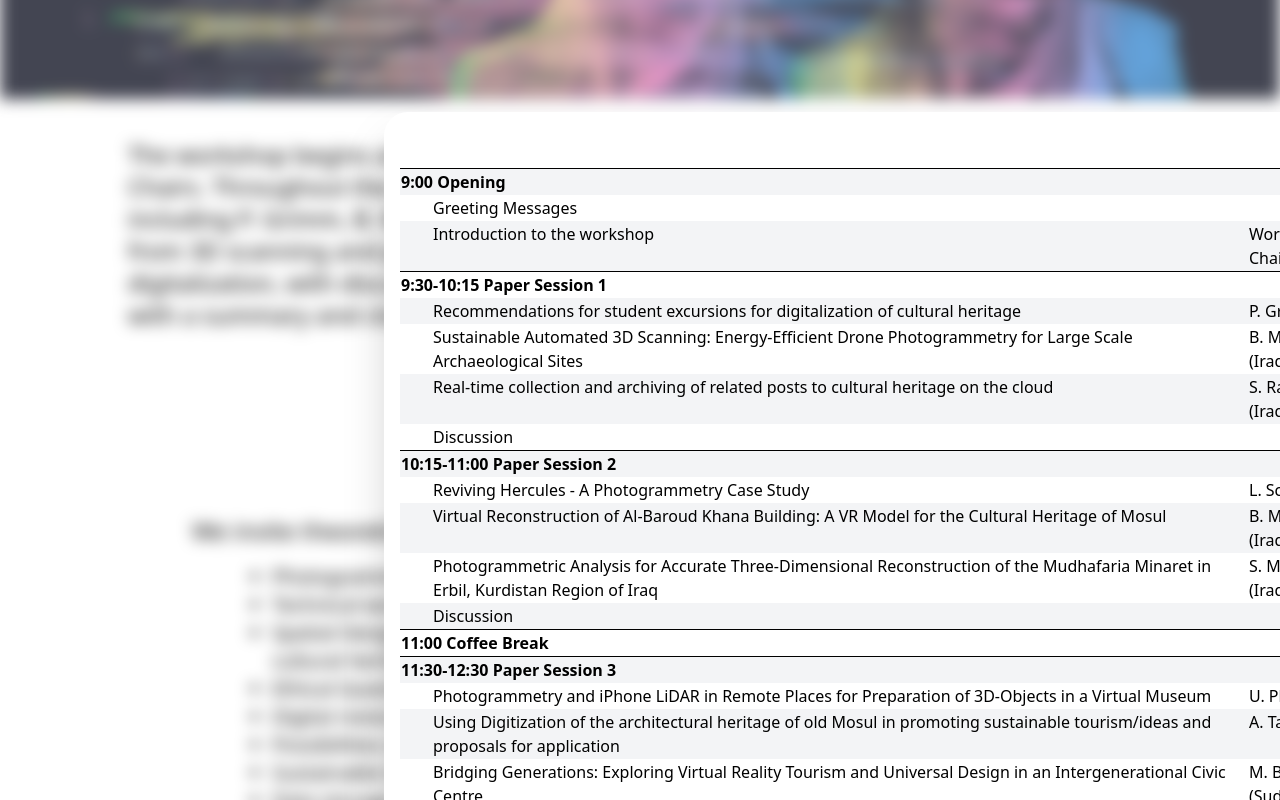
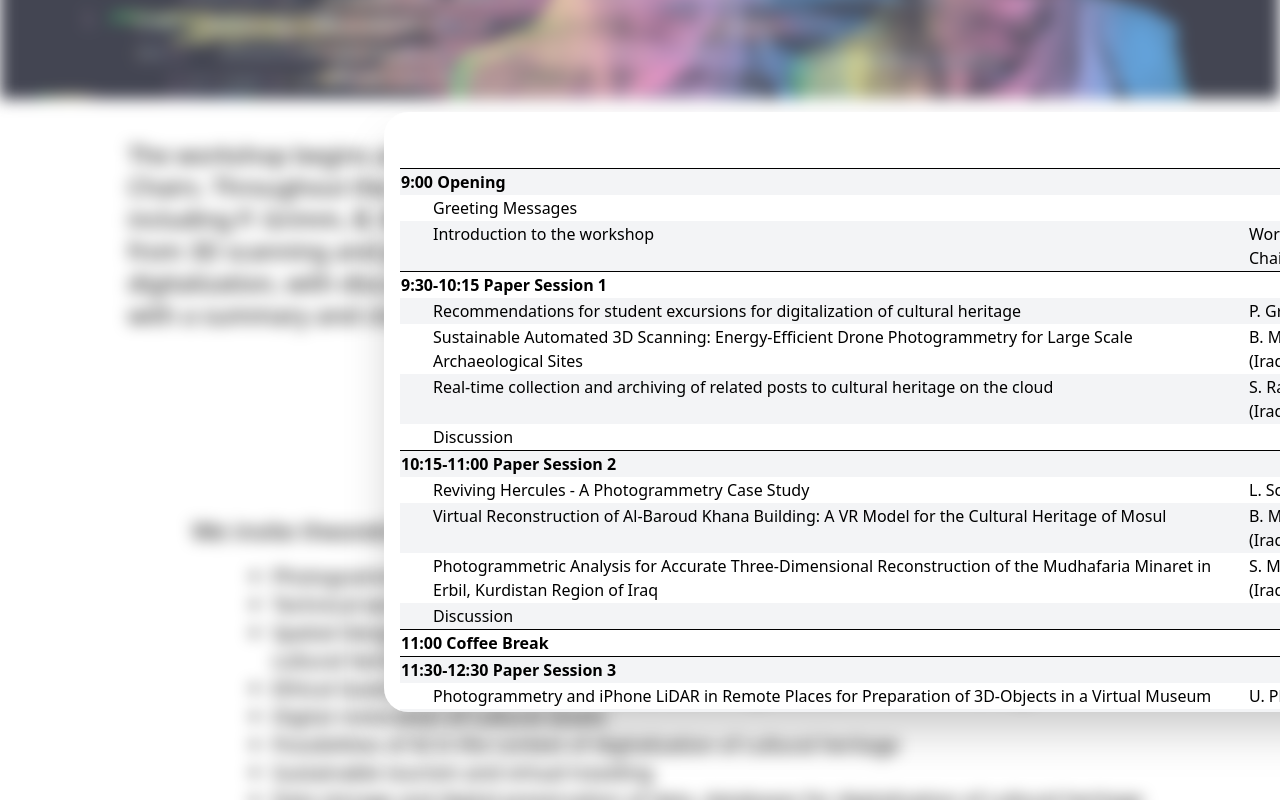
Before and after one commit to abdulkerimosman/final, a website: page julia2/index.html in a window 1280 px wide. Both pictures are taken after a click on the button "Schedule". Shown: the part 1391-2191 px from the top of the page. Drawn offline with Linux system fonts and the light colour scheme; a web font is replaced by a local one.

Commit message:
Update index.html

```diff
--- a/julia2/index.html
+++ b/julia2/index.html
@@ -11,7 +11,7 @@
 <body class="font-roboto" id="body">
     <!-- Pop Up -->
 
-    <div class="mx-6 md:mx-24 lg:mx-96  p-4 pt-14 fixed bg-white shadow-2xl z-30 rounded-l-3xl  h-600 hidden scroll-my-44 scrollbar-track-gray-300  scrollbar-thumb-gray-400  overflow-y-scroll top-28 l-1/2   transform -translate-x-1-translate-y-1 scrollbar-thin" id="table" >
+    <div class="mx-6 md:mx-24 lg:mx-96  p-4 pt-14 fixed bg-white shadow-2xl z-30 rounded-l-3xl  h-[600px] hidden scroll-my-44 scrollbar-track-gray-300  scrollbar-thumb-gray-400  overflow-y-scroll top-28 l-1/2   transform -translate-x-1-translate-y-1 scrollbar-thin" id="table" >
         <div>
 
             <div class=" flex flex-col relative ">
```
